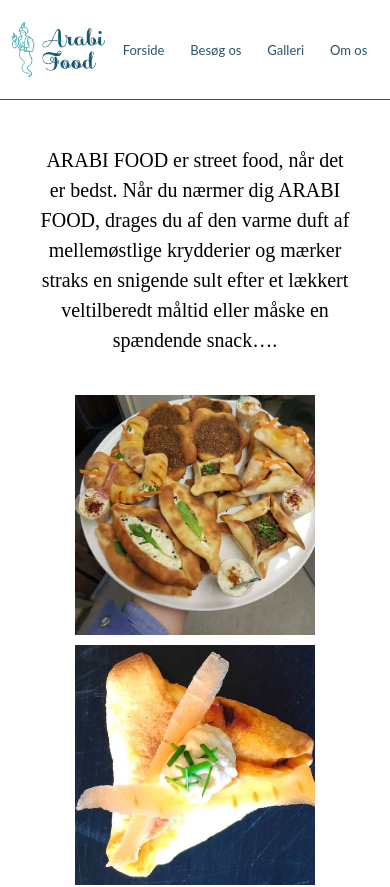
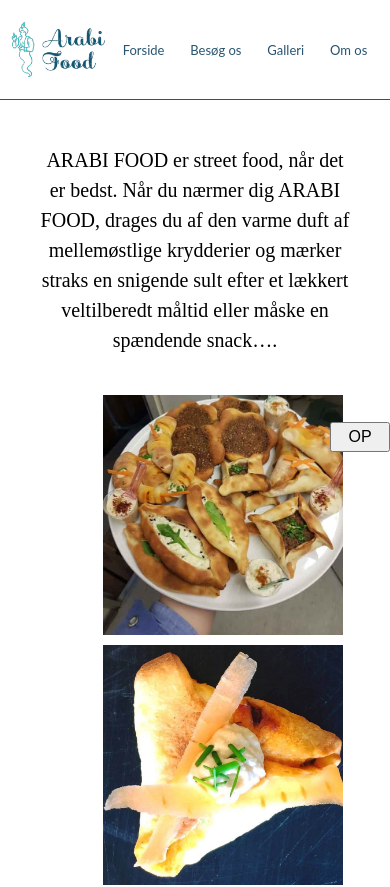
Before and after one commit to rufaidaju/ArabiFoodTapas, a React (Create React App) app: page /content in a window 390 px wide. Shown: the top 887 px of the page. Built offline with nearby package versions, Linux system fonts and the light colour scheme.

Commit message:
add button component

```diff
--- a/src/App.css
+++ b/src/App.css
@@ -61,6 +61,17 @@
 
 .burger {
   display: none;
+}
+
+
+.button{
+  width: 60px;
+  height: 30px;
+  position: fixed;
+  top: 50%;
+  z-index: 1;
+  right: 0;
+  font-size:16px;
 }
 
 /* MainPage */
@@ -188,9 +199,18 @@
 .tapas {
   border-radius: 15px;
 }
+.new-Pic-class {
+  display: flex;
+  flex-wrap: wrap;
+  justify-content: center;
+  align-items: center;
+}
+
 
 .new-Pic-class img {
   padding: 5px;
+  width: 350px;
+  height: 350px;
 }
 
 .box-cont p {
@@ -253,9 +273,10 @@
 }
 .contact-container {
   display: flex;
+  flex-wrap: wrap;
   width: 90vw;
   margin: 30px;
-  justify-content: space-between;
+  justify-content: space-around;
   align-items: center;
 }
 
@@ -263,6 +284,7 @@
   display: flex;
   margin: 10px;
   align-items: center;
+  justify-content: flex-start;
 
 
 }
@@ -438,8 +460,9 @@ a {
     font-size: 15px;
   }
 
-  .about-container,
-  .new-Pic-class {
+
+
+  .about-container  {
     display: flex;
     flex-direction: column;
     align-items: center;
@@ -497,6 +520,11 @@ a {
     align-items: center;
   }
 
+  .new-Pic-class {
+    width: 50vw;
+
+  }
+
   .box-cont {
     text-align: center;
   }
@@ -505,12 +533,11 @@ a {
     width: 300px;
     order: 2;
   }
+/*
+  .contact-container {
+    justify-content: flex-start;
+  } */
 
-  .contact-container {
-    flex-direction: column;
-    width: 375;
-    align-items: flex-start;
-  }
   .navbar-container img {
     width: 100px;
   }
@@ -548,9 +575,12 @@ a {
   .visitUs p {
   text-align: center;
   }
+
+
+
 }
 
-@media screen and (max-width: 440px) {
+@media screen and (max-width: 576px) {
   .navbar ul {
     width: 350px;
   }
@@ -559,4 +589,9 @@ a {
     font: 13px "lato", sans-serif;
     color: #275470;
   }
+  .new-Pic-class {
+    flex-direction: column;
+  }
+
+
 }
--- a/src/Router.js
+++ b/src/Router.js
@@ -2,6 +2,7 @@ import React from "react";
 import { BrowserRouter as Router, Switch, Route } from "react-router-dom";
 import Navbar from "./components/Navbar";
 import Footer from "./components/Footer";
+import Button from "./components/Button";
 
 import Home from "./components/pages/Home";
 import Gallery from "./components/pages/Gallery";
@@ -25,6 +26,7 @@ function AppRouter() {
           {/* <Route component={ErrorPage} /> */}
         </Switch>
       </Router>
+      <Button />
       <Footer />
     </div>
   );
--- /dev/null
+++ b/src/components/Button.js
@@ -0,0 +1,17 @@
+import React from "react";
+
+function Button() {
+  return (
+    <section>
+      <button className="button">
+        <span>
+            <a href=""  rel="noopener noreferrer">
+            OP
+          </a>
+        </span>
+      </button>
+    </section>
+  );
+}
+
+export default Button;
--- a/src/components/pages/Content.js
+++ b/src/components/pages/Content.js
@@ -19,9 +19,9 @@ function Content() {
       </div>
 
       <div className="new-Pic-class">
-        <img src={`${food6}`} width={"350px"} height={"350"} alt="" />
-        <img src={`${food7}`} width={"350px"} height={"350"} alt="" />
-        <img src={`${food8}`} width={"350px"} height={"350"} alt="" />
+        <img src={`${food6}`}  alt="" />
+        <img src={`${food7}`}  alt="" />
+        <img src={`${food8}`}  alt="" />
       </div>
 
       <div className="box-cont">
```
